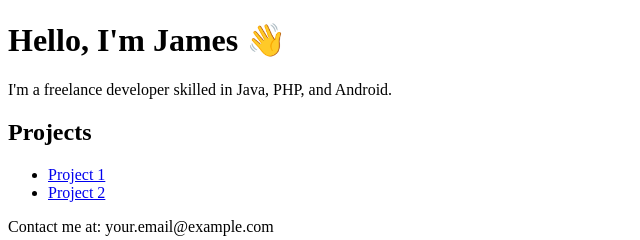
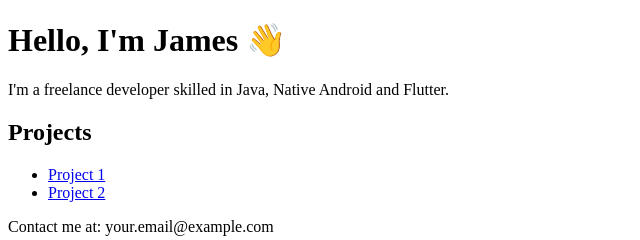
Before and after one commit to nazty16/nazty16..github.io, a plain HTML site: page index.html in a window 1280 px wide. Shown: the full height of the page, 0-640 px from the left. Drawn offline with Linux system fonts and the light colour scheme.

Commit message:
Updated skills description (Added Flutter, removed PHP)

```diff
--- a/index.html
+++ b/index.html
@@ -7,7 +7,7 @@
 </head>
 <body>
   <h1>Hello, I'm James 👋</h1>
-  <p>I'm a freelance developer skilled in Java, PHP, and Android.</p>
+  <p>I'm a freelance developer skilled in Java, Native Android and Flutter.</p>
   <h2>Projects</h2>
   <ul>
     <li><a href="https://github.com/your-username/project1">Project 1</a></li>
```
